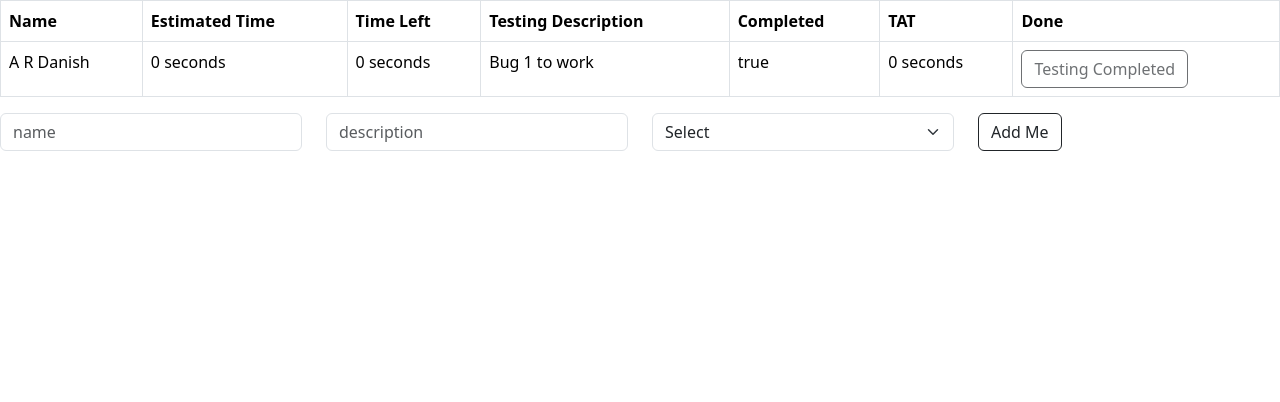
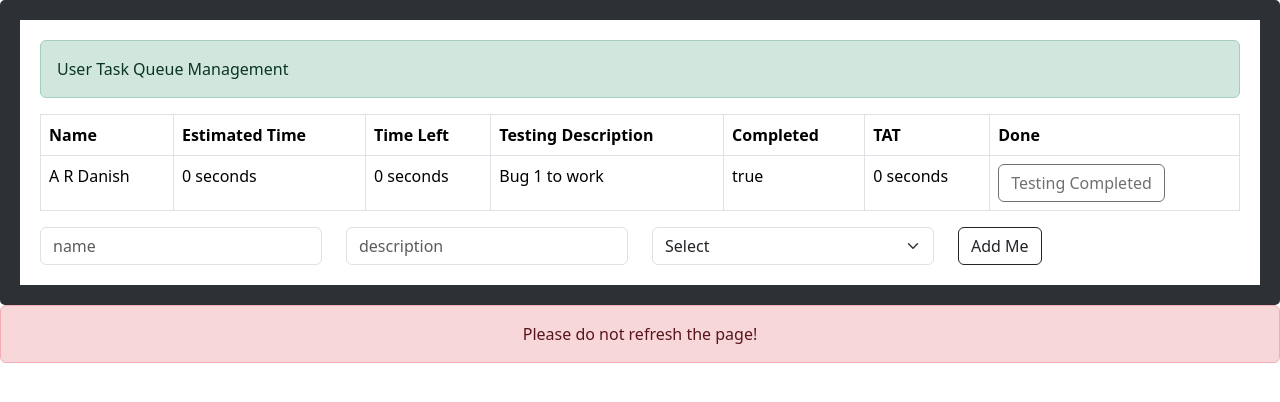
Before and after one commit to helloardanish/arenv, an Angular app: page /testing in a window 1280 px wide. Shown: the top 402 px of the page. Built offline with nearby package versions, Linux system fonts and the light colour scheme.

Commit message:
styling added

```diff
--- a/src/app/testingqueue/testingqueue.component.css
+++ b/src/app/testingqueue/testingqueue.component.css
@@ -0,0 +1,5 @@
+.custom-container {
+    border: 20px solid #2d3034;
+    border-radius: 5px;
+    padding: 20px;
+  }
--- a/src/app/testingqueue/testingqueue.component.html
+++ b/src/app/testingqueue/testingqueue.component.html
@@ -1,3 +1,8 @@
+<div class="custom-container">
+  <div class="alert alert-success" role="alert">
+    User Task Queue Management
+  </div>
+
   <div class="table-container">
       <table class="table table-bordered table-hover">
 
@@ -58,3 +63,10 @@
       </div>
 
     </div>
+  </div>
+
+
+
+  <div class="alert alert-danger" role="alert" style="text-align: center; align-content: flex-end;">
+    Please do not refresh the page!
+  </div>
--- a/src/app/testingqueue/testingqueue.component.ts
+++ b/src/app/testingqueue/testingqueue.component.ts
@@ -102,6 +102,7 @@ export class TestingqueueComponent {
       }
 
       this.name = '';
+      this.testingDescriptionInput = '';
       this.selectedTimeOption="select";
 
     }else{
```
Lines whose indentation alone changed are shown as unchanged.
